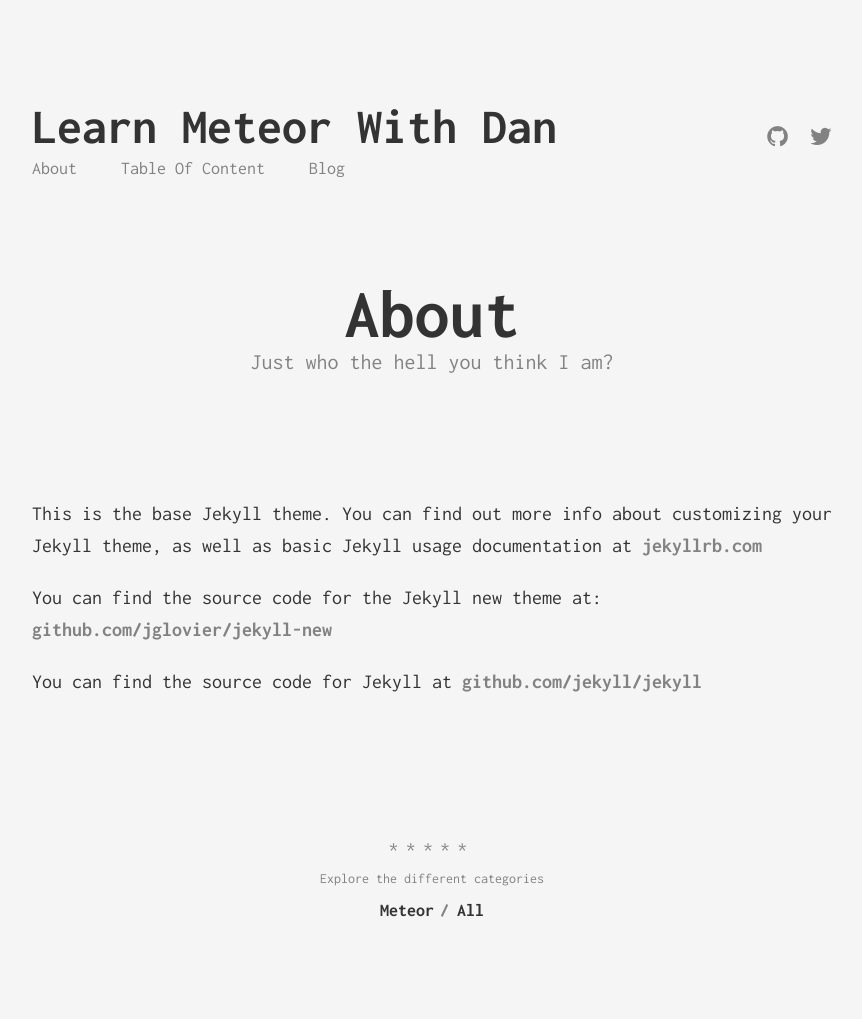
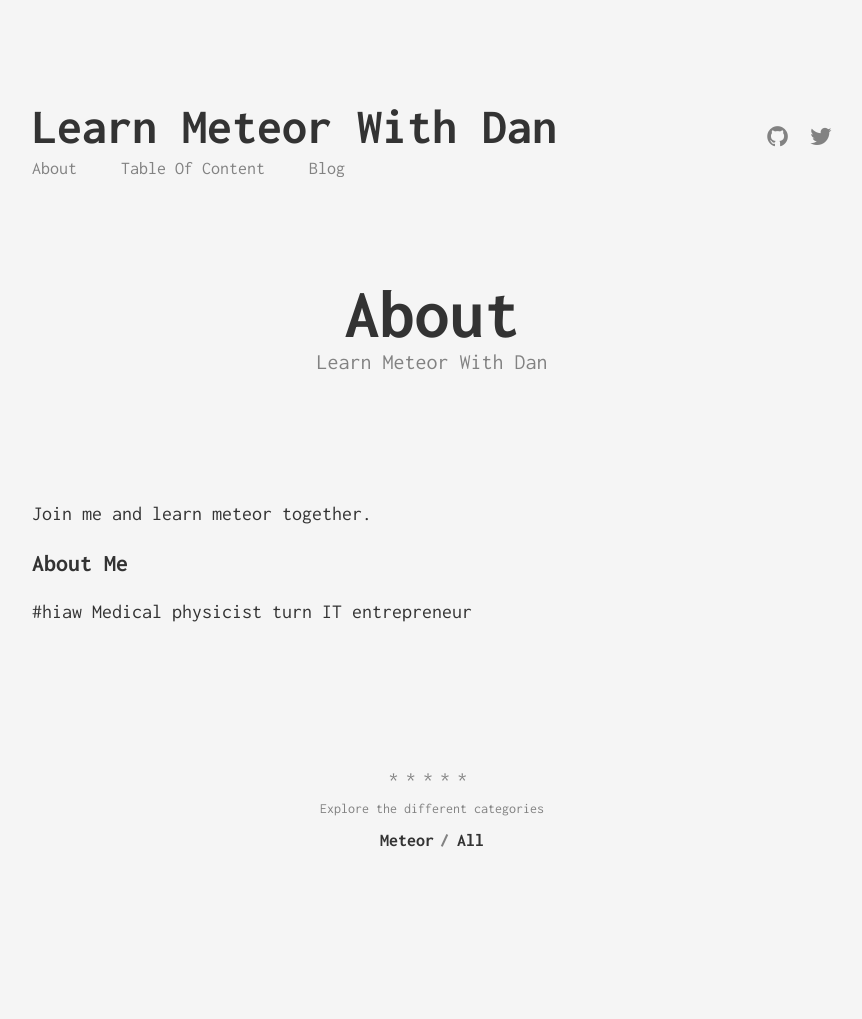
Before and after one commit to hiaw/hiaw.github.io, a Jekyll site: the page built from about.md, in a window 1280 px wide. Shown: the whole page, without its empty margins (208-1070 px from the left). Built offline with Jekyll 4.4.1, drawn with Linux system fonts in a browser that asks for light colours; after the commit the page ends 949 px from its top, so only the background shows below that.

Commit message:
Updated About.html

```diff
--- a/_config.yml
+++ b/_config.yml
@@ -12,7 +12,7 @@ author:
   github: hiaw
   twitter: hiaw
   email: danielgq.chong@gmail.com
-  disqus: disqus_DRCTnb7oY8
+  disqus: learmeteor
 
 google_analytics: 'UA-70443160-1'
 
--- a/about.md
+++ b/about.md
@@ -1,12 +1,12 @@
 ---
 layout: page
 title: About
-subtitle: Just who the hell you think I am?
+subtitle: Learn Meteor With Dan
 permalink: /about/
 ---
 
-This is the base Jekyll theme. You can find out more info about customizing your Jekyll theme, as well as basic Jekyll usage documentation at [jekyllrb.com](http://jekyllrb.com/)
+Join me and learn meteor together.
 
-You can find the source code for the Jekyll new theme at: [github.com/jglovier/jekyll-new](https://github.com/jglovier/jekyll-new)
+## About Me
 
-You can find the source code for Jekyll at [github.com/jekyll/jekyll](https://github.com/jekyll/jekyll)
+\#hiaw Medical physicist turn IT entrepreneur
```
